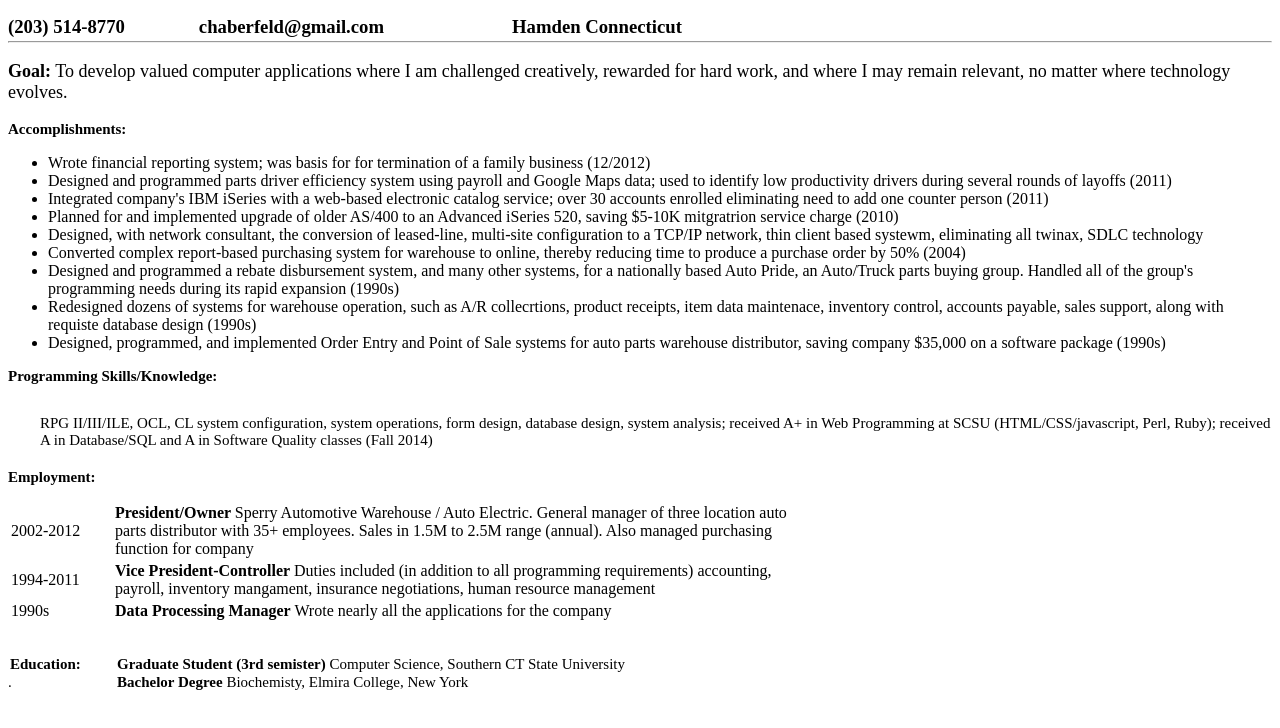
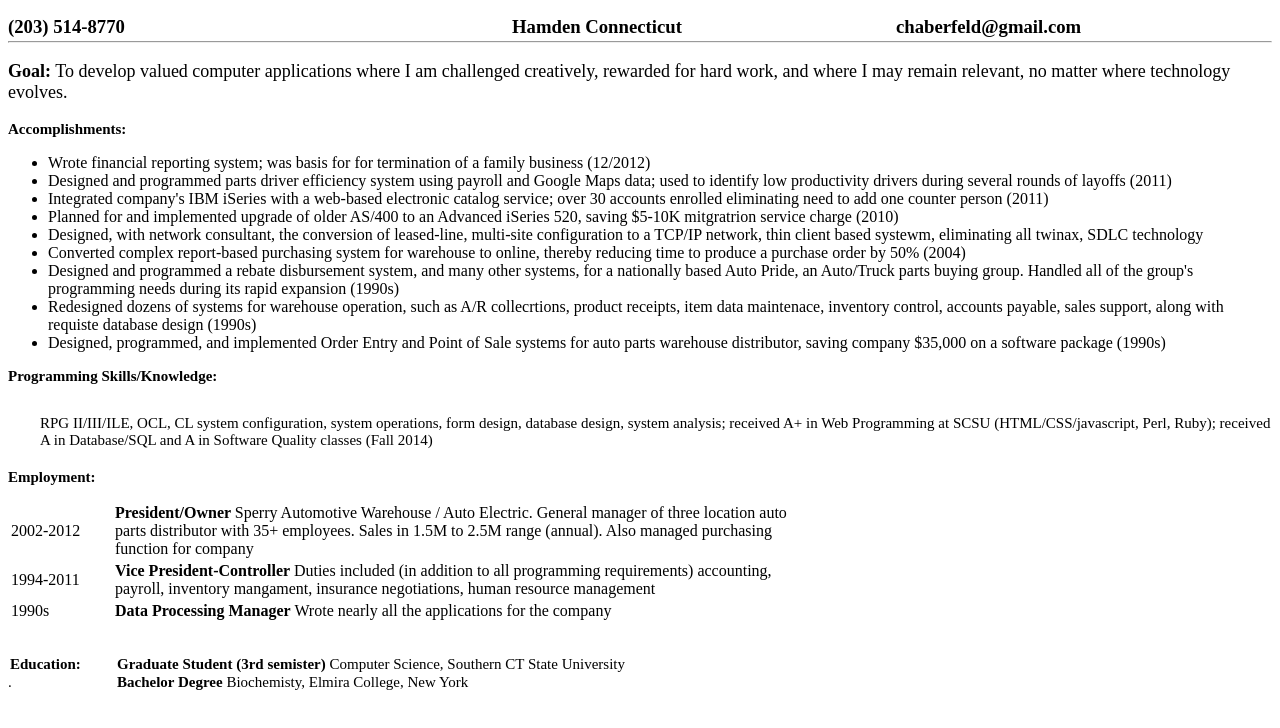
Before and after one commit to chaberfeld/chaberfeld.github.io, a plain HTML site: page index.html in a window 1280 px wide. Shown: the part 48-776 px from the top of the page. Drawn offline with Linux system fonts and the light colour scheme.

Commit message:
Update style.css

```diff
--- a/css/style.css
+++ b/css/style.css
@@ -19,7 +19,7 @@ h3#address 	{display: inline;
 
 h3#email	{display:inline;
 			position: absolute;
-			right: 70%;
+			left: 70%;
 			}
 
 #div1 p {font-size:18px;
```
